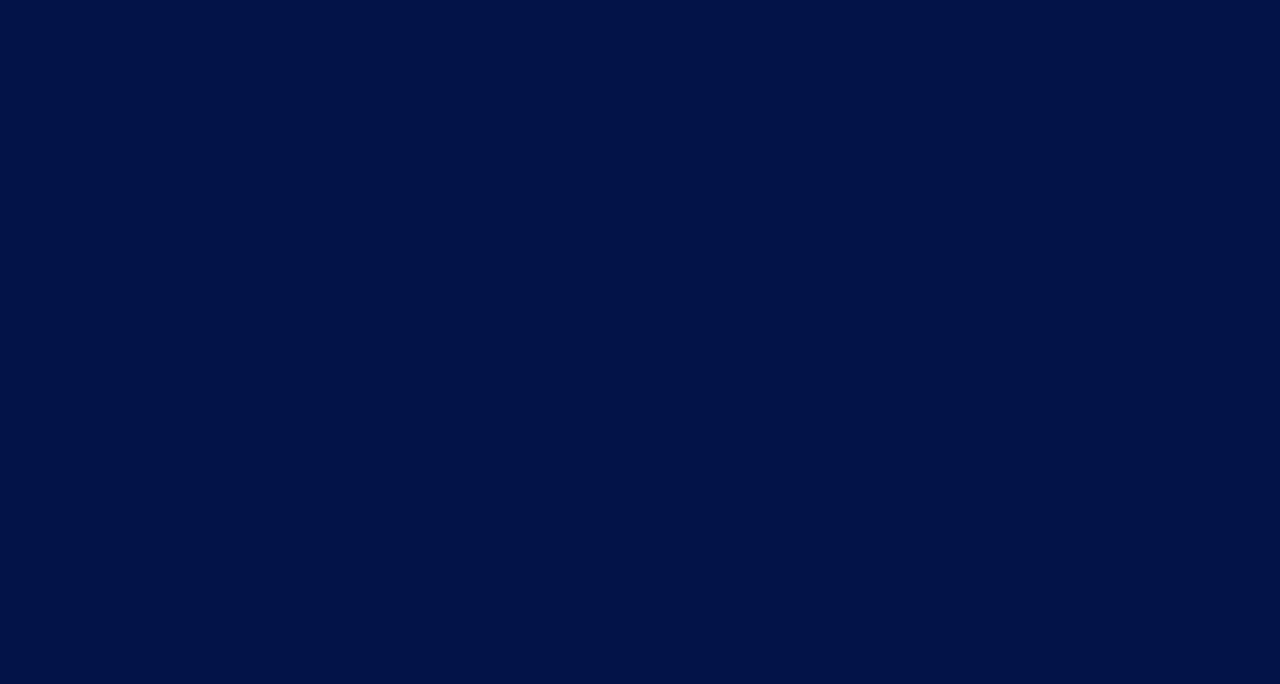
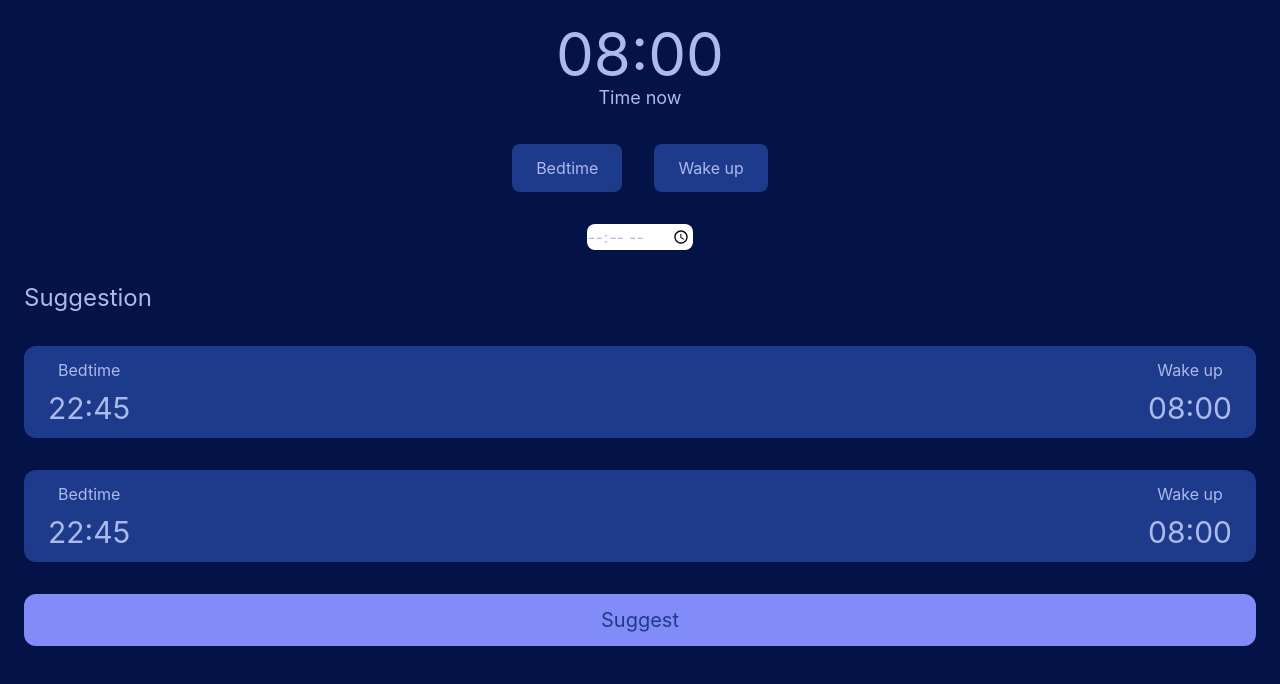
Before and after one commit to celigx/sleepy, a React (Create React App) app: page / in a window 1280 px wide. Shown: the top 684 px of the page. Built offline with nearby package versions, Linux system fonts and the light colour scheme.

Commit message:
Add choose time style

```diff
--- a/src/App.jsx
+++ b/src/App.jsx
@@ -1,7 +1,12 @@
 import "./App.css";
+import ChooseTime from "./components/SelectTime";
 
 function App() {
-  return <div className="App"></div>;
+  return (
+    <div className="">
+      <ChooseTime />
+    </div>
+  );
 }
 
 export default App;
--- /dev/null
+++ b/src/components/SelectTime.jsx
@@ -0,0 +1,28 @@
+import SuggestionButton from "./SuggestionButton";
+
+const ChooseTime = () => {
+  return (
+    <div className="container mx-auto p-6">
+      <div className="mb-8">
+        <h1 className="text-6xl text-center">08:00</h1>
+        <p className="text-lg text-center">Time now</p>
+      </div>
+
+      <div className="flex justify-center mb-8">
+        <button className="bg-blue-900 rounded-lg px-6 py-3 mr-8">Bedtime</button>
+        <button className="bg-blue-900 rounded-lg px-6 py-3">Wake up</button>
+      </div>
+
+      <input type="time" className="flex justify-center rounded-lg mx-auto mb-8" />
+
+      <div className="mb-8">
+        <h1 className="text-2xl mb-8">Suggestion</h1>
+        <SuggestionButton />
+        <SuggestionButton />
+      </div>
+      <button className="bg-indigo-400 text-blue-900 text-xl rounded-xl w-full px-6 py-3">Suggest</button>
+    </div>
+  );
+};
+
+export default ChooseTime;
--- /dev/null
+++ b/src/components/SuggestionButton.jsx
@@ -0,0 +1,16 @@
+const SuggestionButton = () => {
+  return (
+    <button className="container mx-auto bg-blue-900 flex justify-between px-6 py-3 rounded-xl mb-8">
+      <div className="text-center">
+        <h1 className="text-md mb-2">Bedtime</h1>
+        <p className="text-3xl">22:45</p>
+      </div>
+      <div className="text-center">
+        <h1 className="text-md mb-2">Wake up</h1>
+        <p className="text-3xl">08:00</p>
+      </div>
+    </button>
+  );
+};
+
+export default SuggestionButton;
```
